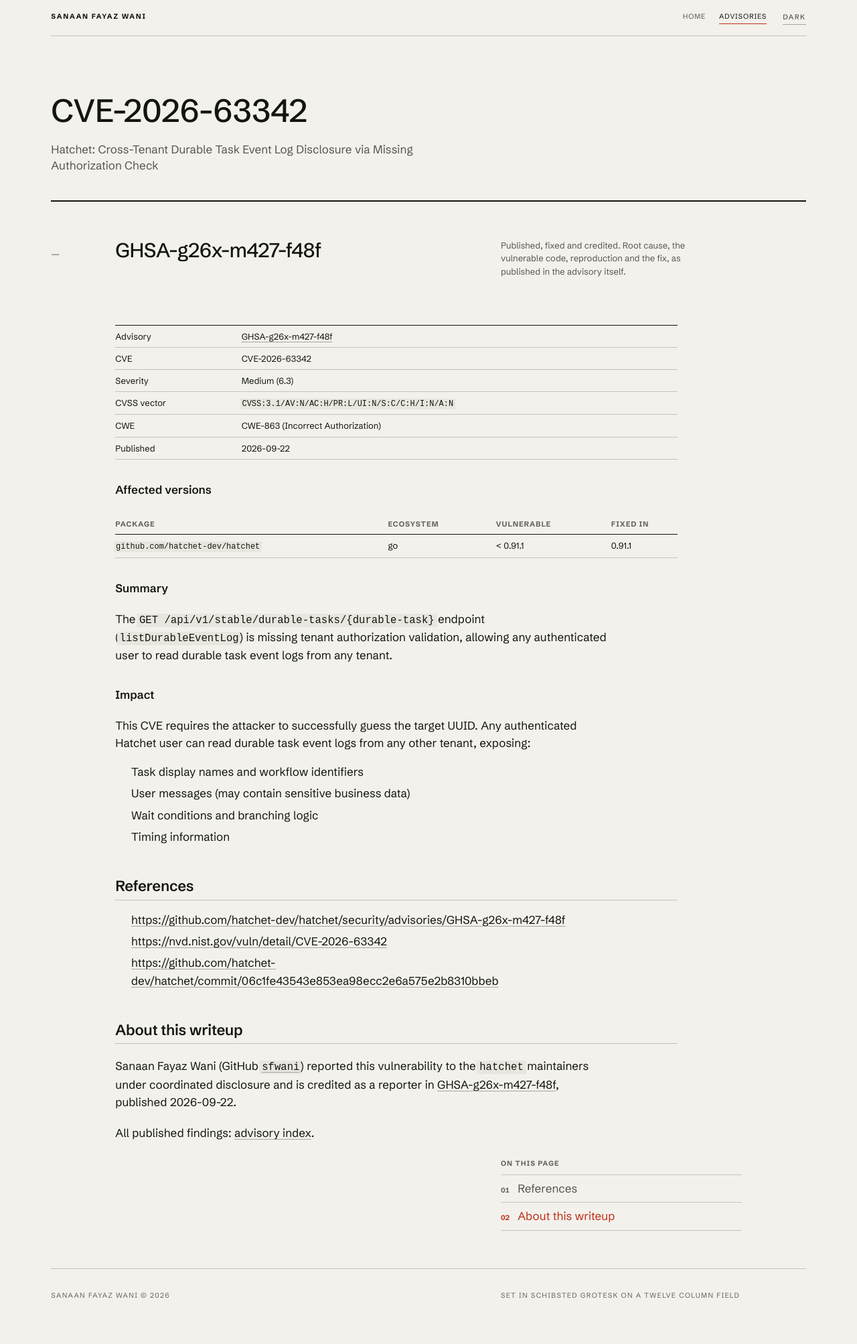
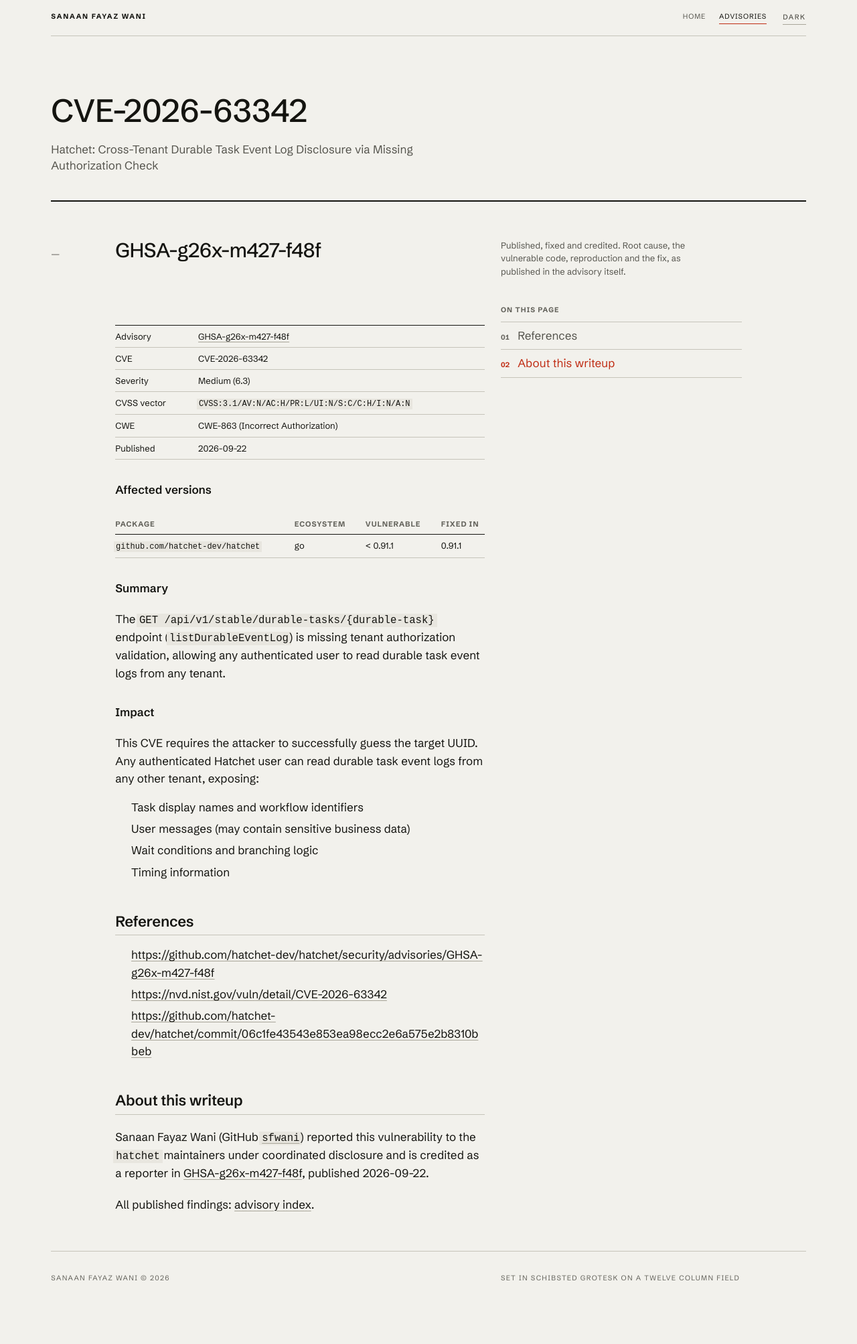
Before and after one commit to sfwani/sfwani.github.io, a Jekyll site: the page built from advisories/cve-2026-63342.md, in a window 1280 px wide. Shown: the whole page at 67% size. Built offline with Jekyll 4.4.1, drawn with Linux system fonts in a browser that asks for light colours; after the commit the page ends 1980 px from its top, so only the background shows below that.

Commit message:
Fix writeup index overlap: narrow body to span 6 when the section index is present

```diff
--- a/_layouts/c2.html
+++ b/_layouts/c2.html
@@ -147,6 +147,7 @@
            h.textContent.trim() + '</span></a></li>';
   }).join('') + '</ol>';
   sec.appendChild(nav);
+  sec.classList.add('has-toc');
 
   var pairs = [].slice.call(nav.querySelectorAll('a')).map(function (a) {
     return [document.getElementById(a.getAttribute('href').slice(1)), a];
--- a/_sass/c2.scss
+++ b/_sass/c2.scss
@@ -427,6 +427,14 @@
 .writeup-toc a[aria-current="true"], .writeup-toc a[aria-current="true"] b{ color: var(--accent); }
 .writeup-toc a:focus-visible{ outline-offset: 2px; }
 @media (max-width: 1119px){ .writeup-toc{ display: none; } }
+
+/* A writeup body is otherwise widened to span 9 for a comfortable measure. When
+   the index is present it gives those right columns back, so the two sit side by
+   side rather than overlapping. Only at the width where the index shows; below
+   it the body keeps the full measure. The id plus class outranks the span-9 rule. */
+@media (min-width: 1120px){
+  #writeup.has-toc .col-body{ grid-column: 2 / span 6; }
+}
 
 .kicker{
   font-size: var(--t-xs);
```
